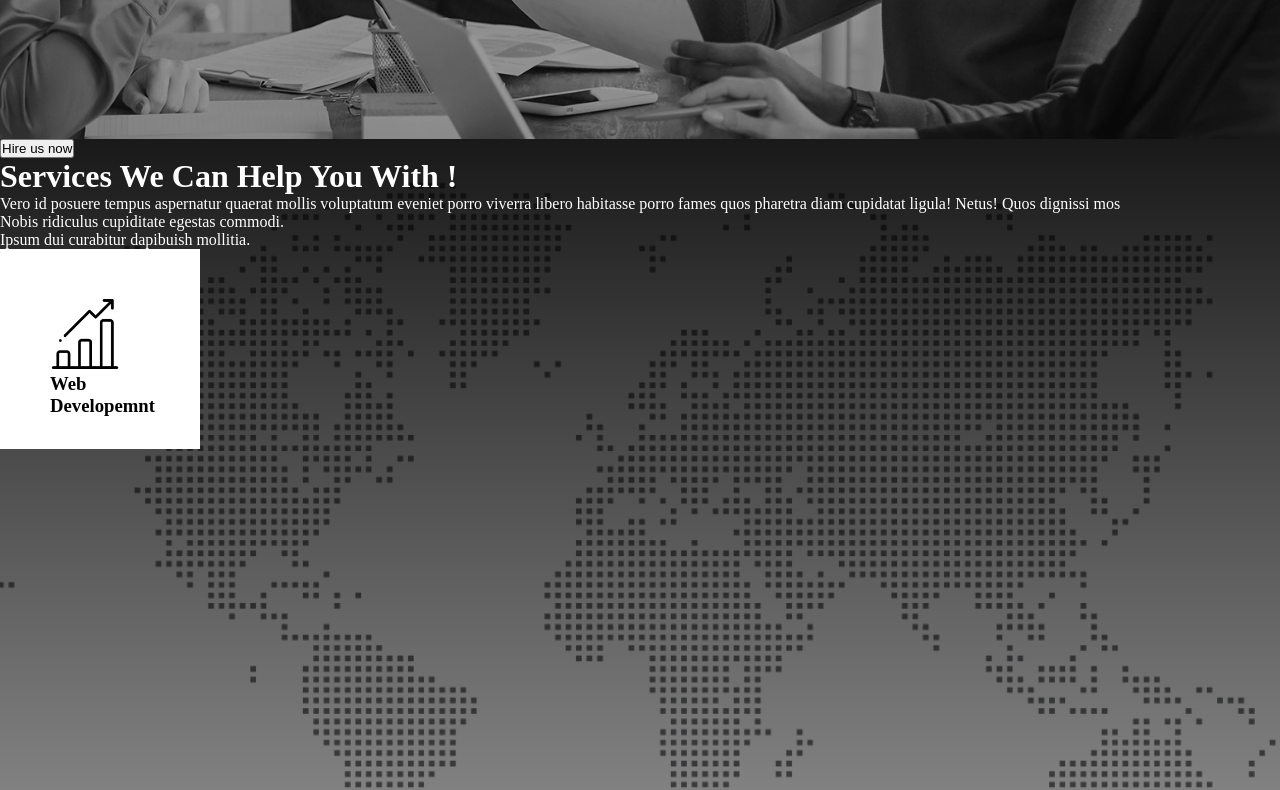
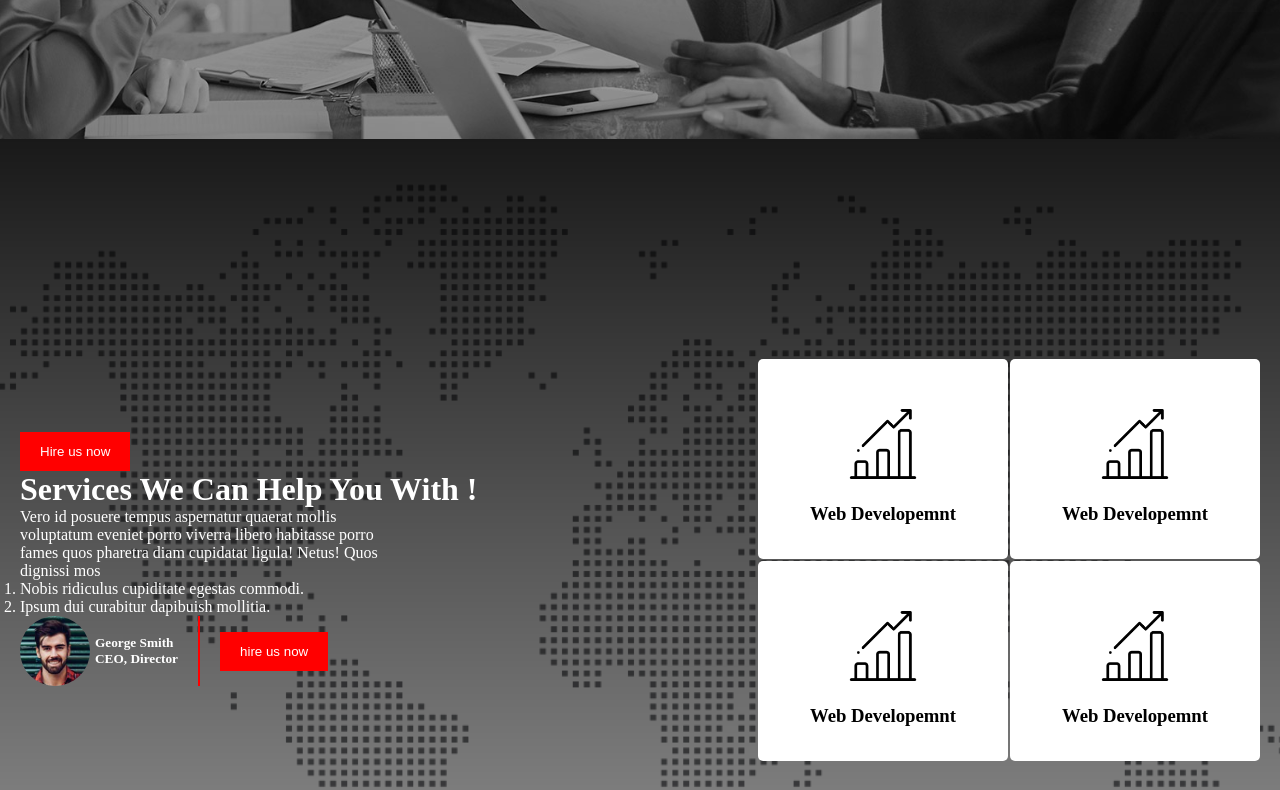
Before and after one commit to Frakib007/fr-prottfolio1, a plain HTML site: page asset/index.html in a window 1280 px wide. Shown: the part 740-1530 px from the top of the page. Drawn offline with Linux system fonts and the light colour scheme.

Commit message:
second update

```diff
--- a/asset/index.css
+++ b/asset/index.css
@@ -59,15 +59,51 @@
     background-size: cover;
     background-repeat: no-repeat;
     color: white;
+    display: flex;
+
+    align-items: center;
+    padding: 20px;
 }
 .icon{
     width: 70px;
+    margin-bottom:20px;
 }
 .box{
+    text-align: center;
     background-color: white;
-    width: 100px;
+    width: 150px;
     height: 100px;
     padding: 50px;
     color: black;
+    border-radius: 5px;
+   /* box-shadow: 4px 4px 4px gray;*/
+
 
 }
+.descriptionn{
+    width: 50%;
+
+}
+.one-box{
+    display: flex;
+    gap: 2px;
+    margin-top: 2px;
+}
+.author-container{
+    display: flex;
+    align-items: center;
+    gap: 20px;
+}
+.author-profile{
+    display: flex;
+    align-items: center;
+    justify-content: space-around;
+    gap: 5px;
+    border-right: 2px solid red;
+    padding-right: 20px;
+}
+.author-img{
+    width: 70px;
+    height: 70px;
+    border-radius: 35px;
+}
--- a/asset/index.html
+++ b/asset/index.html
@@ -35,24 +35,52 @@
     <main>
         <div class="service-container">
             <div class="left-container">
-                <button>Hire us now</button>
+                <button class="btn bg-primary">Hire us now</button>
                 <h1>Services We Can Help You With !</h1>
-                <p>Vero id posuere tempus aspernatur quaerat mollis voluptatum eveniet porro viverra libero habitasse porro fames quos pharetra diam cupidatat ligula! Netus! Quos dignissi mos</p>
+                <p class="descriptionn">Vero id posuere tempus aspernatur quaerat mollis voluptatum eveniet porro viverra libero habitasse porro fames quos pharetra diam cupidatat ligula! Netus! Quos dignissi mos</p>
                 <ol>
                 <li>Nobis ridiculus cupiditate egestas commodi.</li>
                 <li>Ipsum dui curabitur dapibuish mollitia.</li></ol>
+                <div class="author-container">
+                    <div class="author-profile">
+                        <img class="author-img" src="./image/author.jpg" alt="">
+                        <h5>George Smith <br>
+                            CEO, Director</h5>
+                    </div>
+                    <div class="author-button">
+                        <button class="btn bg-primary">hire us now</button>
+                    </div>
+                </div>
+
             </div>
             <div class="right-container">
-                <div class="all-box">
+                <div class="one-box">
                     <div class="box">
                         <img class="icon" src="./icons/bar-chart.png" alt="">
                         <h3>Web Developemnt</h3>
-
+                    </div>
+                    <div class="box">
+                        <img class="icon" src="./icons/bar-chart.png" alt="">
+                        <h3>Web Developemnt</h3>
+                    </div>
+                </div>
+                <div class="one-box">
+                    <div class="box">
+                        <img class="icon" src="./icons/bar-chart.png" alt="">
+                        <h3>Web Developemnt</h3>
+                    </div>
+                    <div class="box">
+                        <img class="icon" src="./icons/bar-chart.png" alt="">
+                        <h3>Web Developemnt</h3>
                     </div>
                 </div>
             </div>
 
+
         </div>
+    </div>
+
+    </div>
     </main>
     <footer></footer>
 </body>
```
